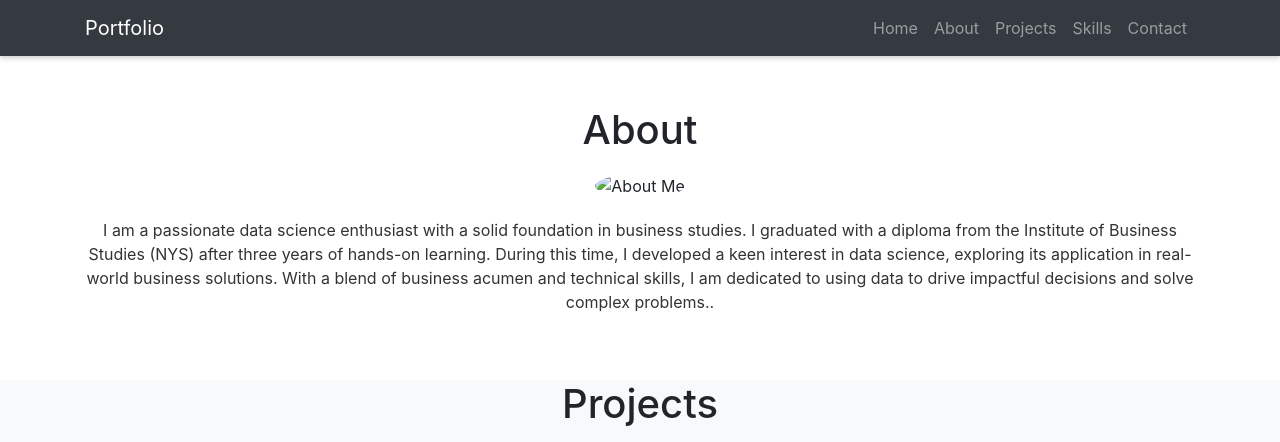
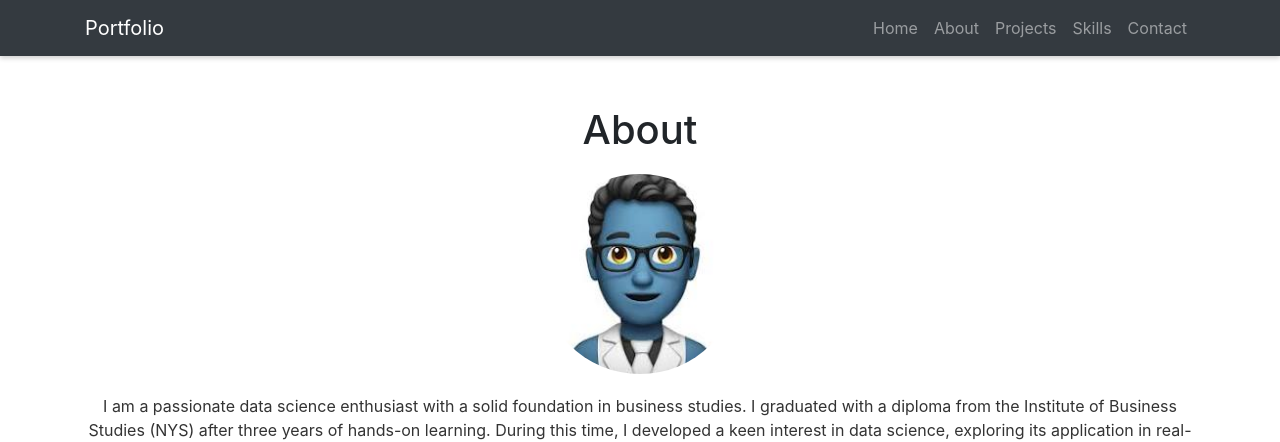
Before and after one commit to Abor89/THE-EDEN, a plain HTML site: page index.html in a window 1280 px wide. Shown: the top 442 px of the page. Drawn offline with nearby package versions, Linux system fonts and the light colour scheme; files whose address does not match are found by name.

Commit message:
fix image paths

```diff
--- a/index.html
+++ b/index.html
@@ -6,6 +6,7 @@
 <title>About Section</title>
 <!-- Bootstrap CSS -->
 <link rel="stylesheet" href="https://stackpath.bootstrapcdn.com/bootstrap/4.5.2/css/bootstrap.min.css">
+
 
 <style>
   .about-section {
@@ -157,7 +158,7 @@ html {
 
   <div class="container">
     <h2>About</h2>
-    <img src="images\about.jpg" alt="About Me">
+    <img src="images/about.jpg" alt="About Me">
     <p>I am a passionate data science enthusiast with a solid foundation in business studies. I graduated with a diploma from the Institute of Business Studies (NYS) after three years of hands-on learning. During this time, I developed a keen interest in data science, exploring its application in real-world business solutions. With a blend of business acumen and technical skills, I am dedicated to using data to drive impactful decisions and solve complex problems..</p>
   </div>
 </section>
```
Also changed, not shown: images/SQL.png (renamed from SQL.png), images/Tenis.webp (renamed from Tenis.webp), images/about.jpg (renamed from about.jpg), images/credit card 2.jpg (renamed from credit card 2.jpg), images/credit card.jpg (renamed from credit card.jpg), images/dating match.jpg (renamed from dating match.jpg), images/github.png (renamed from github.png), images/linkedin.png (renamed from linkedin.png), images/python.png (renamed from python.png), images/twitter.jpg (renamed from twitter.jpg), images/webdev.jpg (renamed from webdev.jpg).
